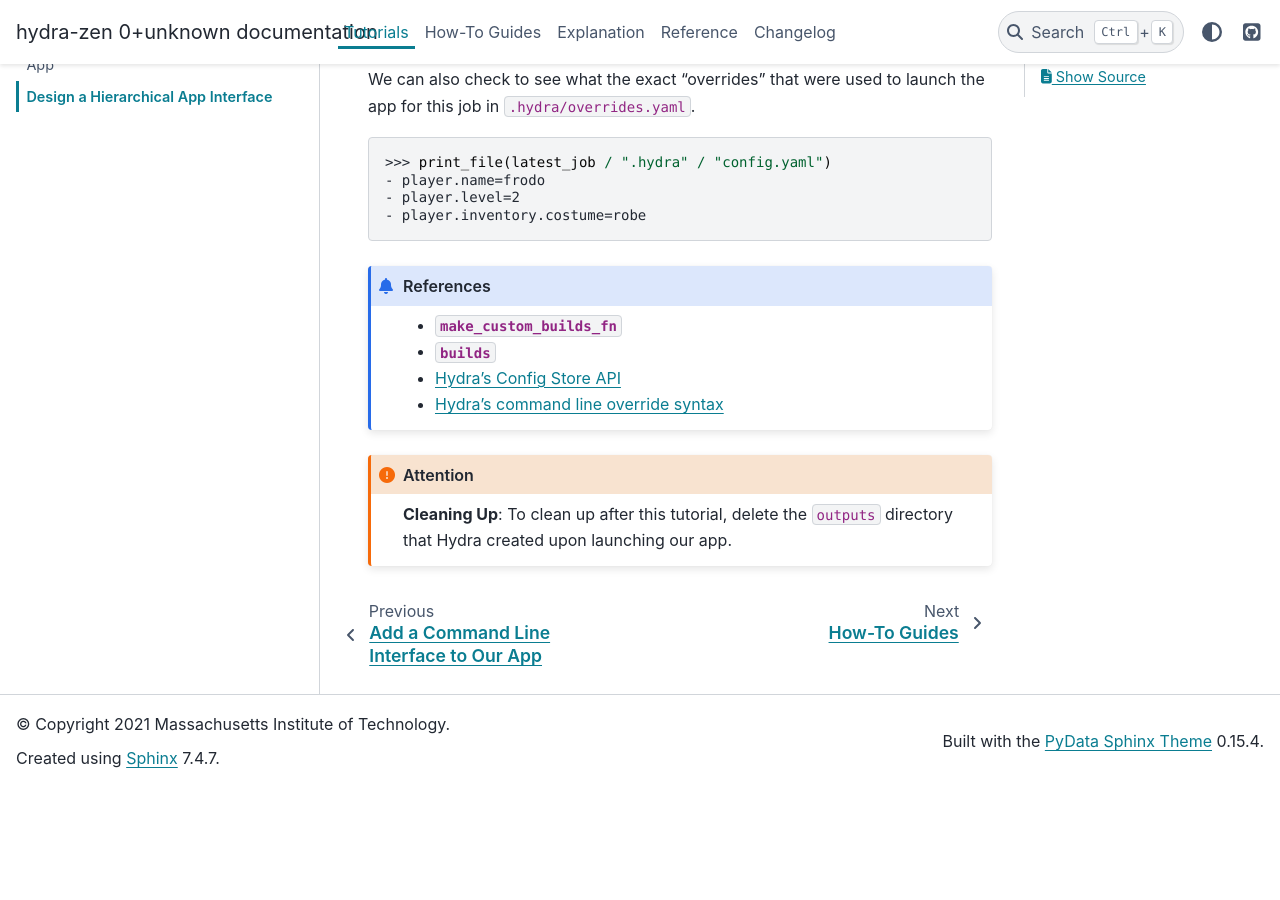
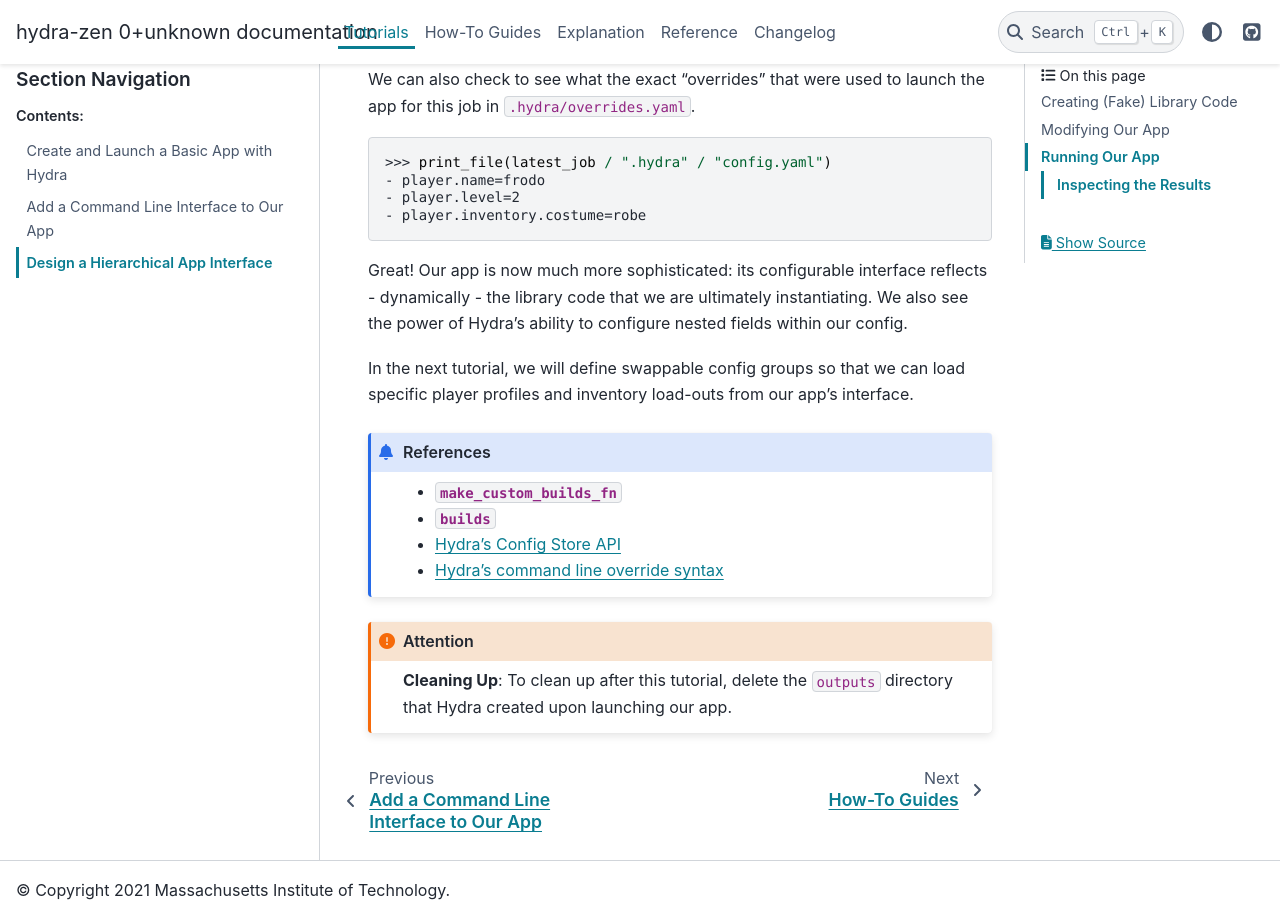
Before and after one commit to mit-ll-responsible-ai/hydra-zen, a Sphinx documentation site: the page built from docs/source/tutorials/hierarchy.rst, in a window 1280 px wide and 900 px high, scrolled down 5482 px. Built offline with Sphinx 7.4.7 and the PyData theme 0.15.4, drawn with Linux system fonts in a browser that asks for light colours; before the commit the page ends 6270 px from its top, so only the background shows below that; some of the changed text lies outside the part shown.

Commit message:
tutorials: add conclusion to hierarchical config

```diff
--- a/docs/source/tutorials/hierarchy.rst
+++ b/docs/source/tutorials/hierarchy.rst
@@ -115,7 +115,8 @@
 
 We'll make some trivial modifications to our task function. We're only dealing with one
 player now, not two, so we adjust accordingly. Let's also print the
-``Character``-instance for ``player`` so that it is we get instant feedback when we run the app.
+``Character``-instance for ``player`` so that it is we get instant feedback as we
+prototype our app.
 
 .. code-block:: python
    :caption: A revised task function (single-player only)
@@ -267,6 +268,13 @@
    - player.level=2
    - player.inventory.costume=robe
 
+Great! Our app is now much more sophisticated: its configurable interface reflects -
+dynamically - the library code that we are ultimately instantiating. We also see the
+power of Hydra's ability to configure nested fields within our config.
+
+In the next tutorial, we will define swappable config groups so that we can load
+specific player profiles and inventory load-outs from our app's interface.
+
 .. admonition:: References
 
    - `~hydra_zen.make_custom_builds_fn`
```
